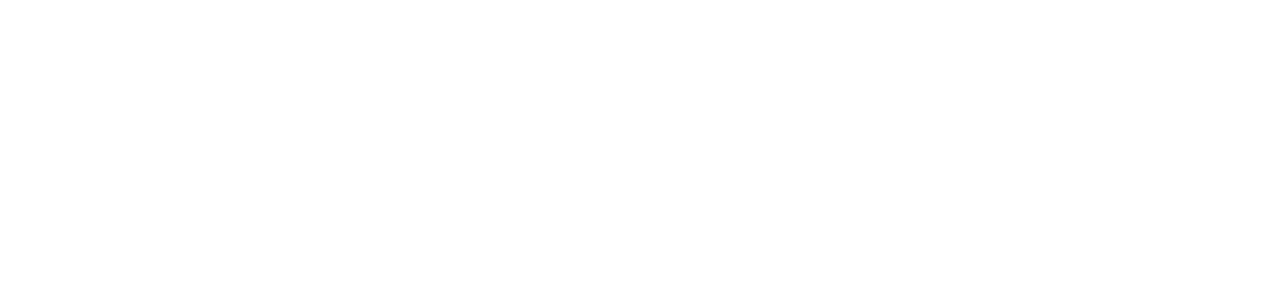
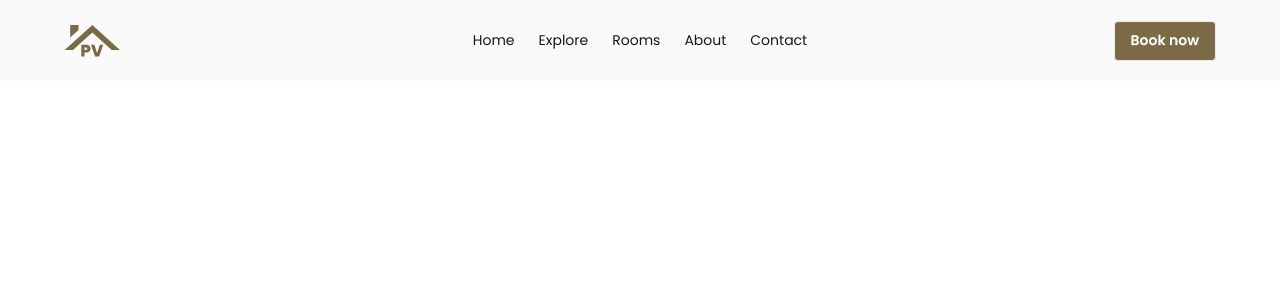
Before and after one commit to AymanSdq/HotelPage, a React (Vite) app: page /contact in a window 1280 px wide. Before the commit this address had no page. Shown: the top 300 px of the page. Built offline with nearby package versions, Linux system fonts and the light colour scheme.

Commit message:
Page needed

```diff
--- a/src/App.tsx
+++ b/src/App.tsx
@@ -1,5 +1,6 @@
 import { Route, Routes } from "react-router"
 import Home from "./Pages/Home"
+import Contact from "./Pages/Contact"
 
 
 function App() {
@@ -8,7 +9,7 @@
     <>
       <Routes>
         <Route index element={<Home />} />
-
+        <Route path="/contact" element={<Contact />} />
       </Routes>
     </>
   )
--- a/src/Components/Header.tsx
+++ b/src/Components/Header.tsx
@@ -1,3 +1,5 @@
+import { NavLink } from "react-router";
+
 const Header = () => {
     return (
         <div className="navbar --font-display bg-[#FAFAFA] py-4 md:px-16 outline-0">
@@ -22,11 +24,11 @@
         </div>
         <div className="navbar-center hidden lg:flex">
             <ul className="menu menu-horizontal px-1">
-                <li><a href="#">Home</a></li>
-                <li><a href="#">Explore</a></li>
-                <li><a href="#">Rooms</a></li>
-                <li><a href="#">About</a></li>
-                <li><a href="#">Contact</a></li>
+                <li><NavLink to="/" end> Home </NavLink></li>
+                <li><NavLink to="/explore" end> Explore </NavLink></li>
+                <li><NavLink to="/rooms" end> Rooms </NavLink></li>
+                <li><NavLink to="/about" end> About </NavLink></li>
+                <li><NavLink to="/contact" end> Contact </NavLink></li>
             </ul>
         </div>
         <div className="navbar-end">
--- /dev/null
+++ b/src/Pages/Contact.tsx
@@ -0,0 +1,12 @@
+import Header from "../Components/Header"
+
+
+const Contact = () => {
+    return (
+        <>
+            <Header />
+        </>
+    )
+}
+
+export default Contact
```
